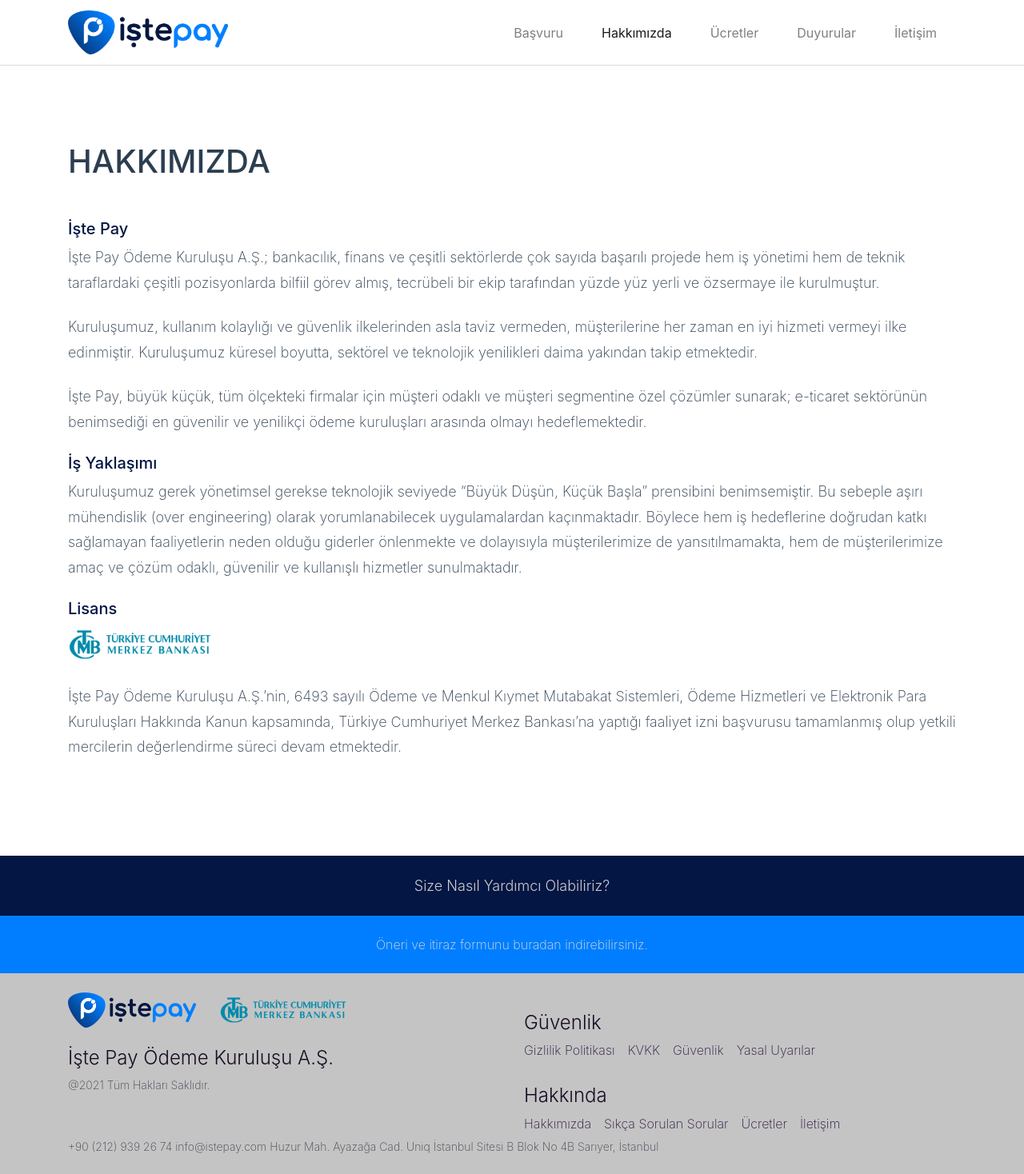
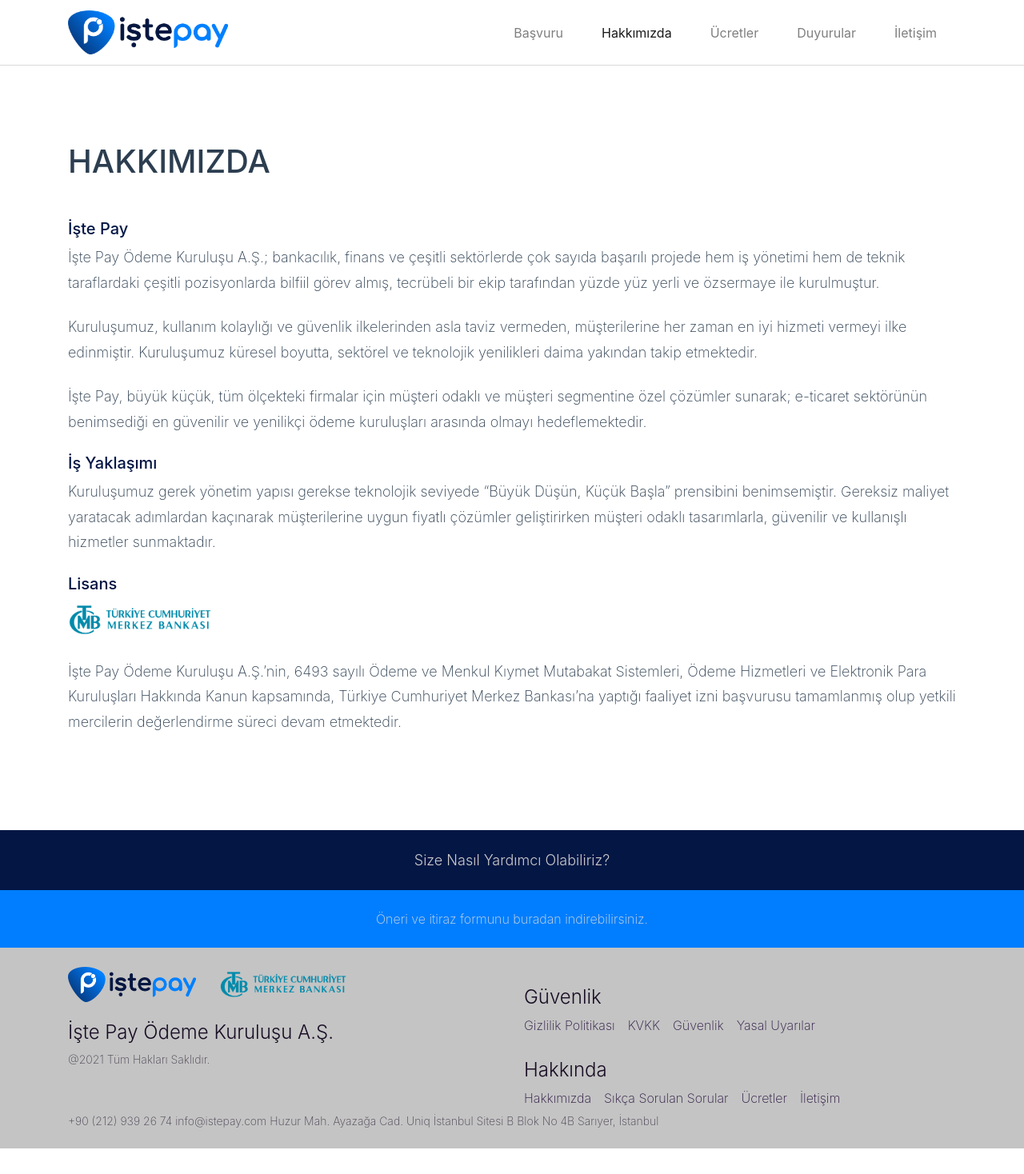
Before and after one commit to Valensas/valenspara.com, a Jekyll site: the page built from about.md, in a window 1280 px wide. Shown: the whole page at 80% size. Built offline with Jekyll 4.4.1, drawn with Linux system fonts in a browser that asks for light colours; nearby versions of some CDN libraries; after the commit the page ends 1436 px from its top, so only the background shows below that.

Commit message:
about rewording

```diff
--- a/about.md
+++ b/about.md
@@ -14,7 +14,7 @@
 
 ##### İş Yaklaşımı
 
-Kuruluşumuz gerek yönetimsel gerekse teknolojik seviyede "Büyük Düşün, Küçük Başla" prensibini benimsemiştir. Bu sebeple aşırı mühendislik (over engineering) olarak yorumlanabilecek uygulamalardan kaçınmaktadır. Böylece hem iş hedeflerine doğrudan katkı sağlamayan faaliyetlerin neden olduğu giderler önlenmekte ve dolayısıyla müşterilerimize de yansıtılmamakta, hem de müşterilerimize amaç ve çözüm odaklı, güvenilir ve kullanışlı hizmetler sunulmaktadır.
+Kuruluşumuz gerek yönetim yapısı gerekse teknolojik seviyede “Büyük Düşün, Küçük Başla” prensibini benimsemiştir. Gereksiz maliyet yaratacak adımlardan kaçınarak müşterilerine uygun fiyatlı çözümler geliştirirken müşteri odaklı tasarımlarla, güvenilir ve kullanışlı hizmetler sunmaktadır.
 
 ##### Lisans
 
```
